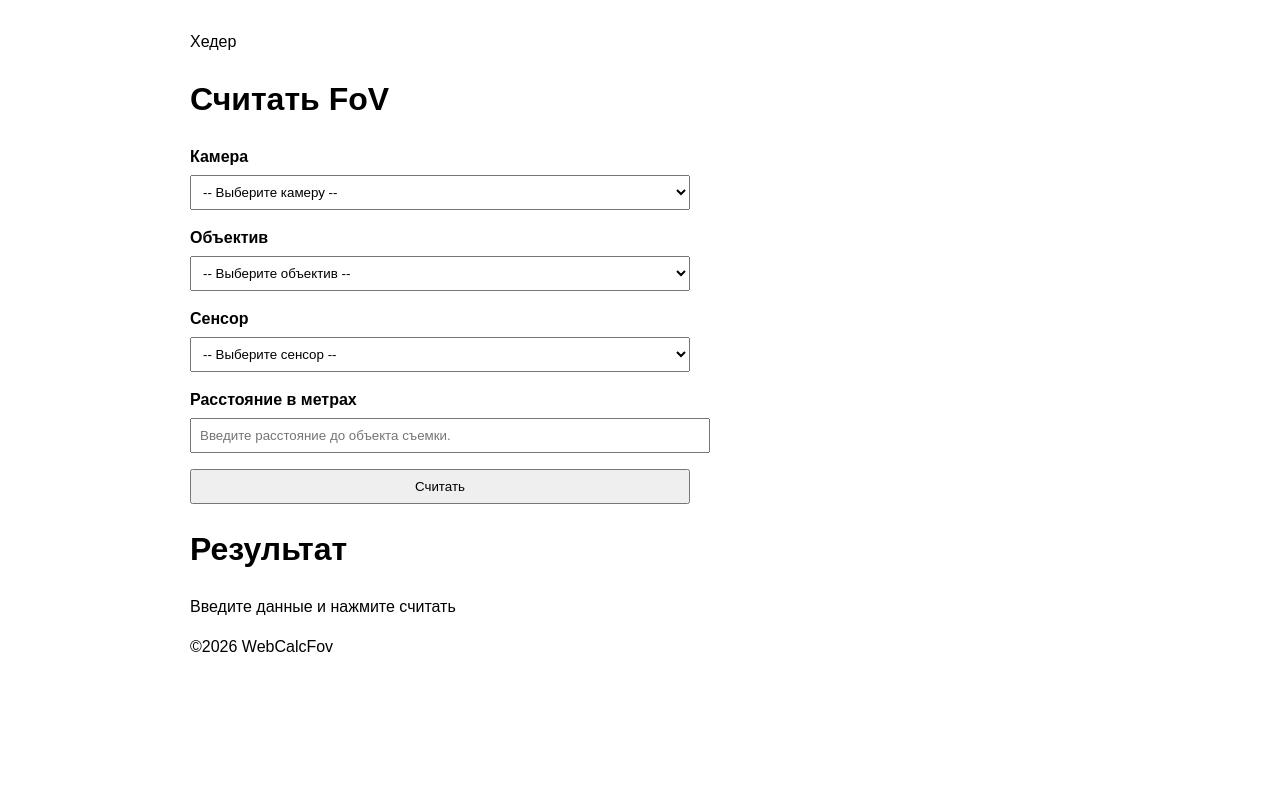
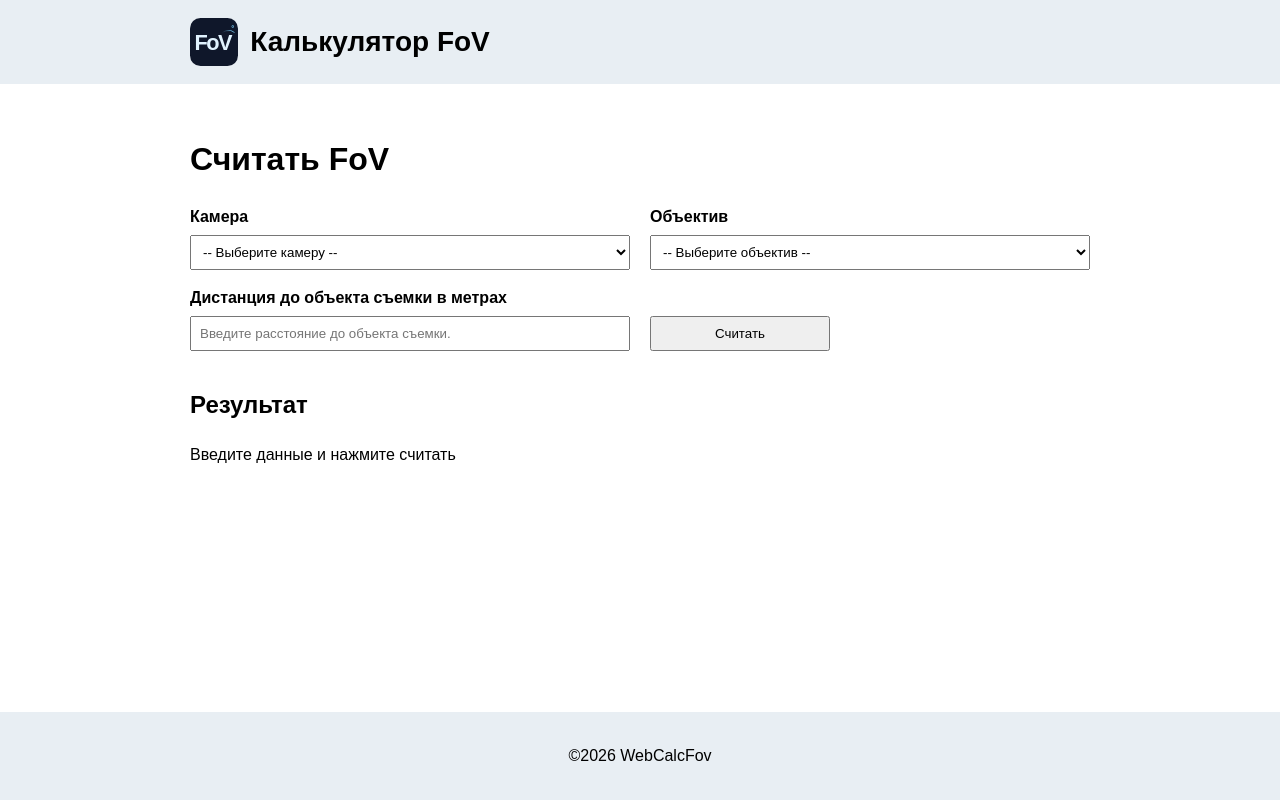
Before and after one commit to YuraEtalking/WebCalcFov, a Python web app: template templates/form.html in a window 1280 px wide. Run offline with Jinja, Linux system fonts and the light colour scheme; the template is opened without the code that fills it, so the values that code supplies are empty.

Commit message:
Немного причесал шаблон Миграции не пушу.

```diff
--- a/backend/core/admin/admin.py
+++ b/backend/core/admin/admin.py
@@ -6,6 +6,7 @@
 from .camera import CameraAdmin
 from .lens import LensAdmin
 from .sensor import SensorAdmin
+from .teleconverter import TeleconverterAdmin
 
 
 sync_engine = create_engine(settings.database_sync_url)
@@ -16,3 +17,4 @@
     admin.add_view(LensAdmin)
     admin.add_view(SensorAdmin)
     admin.add_view(CameraLensAdmin)
+    admin.add_view(TeleconverterAdmin)
--- a/backend/core/admin/camera_lens.py
+++ b/backend/core/admin/camera_lens.py
@@ -6,7 +6,7 @@
 class CameraLensAdmin(ModelView, model=CameraLens):
     name = 'Совместимость камеры и объектива'
     name_plural = 'Совместимости камер и объективов'
-    icon = 'fa-solid fa-puzzle-piece'
+    icon = 'fa-solid fa-camera-rotate'
 
     column_list = [
         CameraLens.camera,
--- a/backend/core/admin/lens.py
+++ b/backend/core/admin/lens.py
@@ -32,7 +32,7 @@
         Lens.is_active,
         Lens.created_at,
         Lens.updated_at,
-        'compatible_cameras'
+        'compatible_cameras',
     ]
     column_labels = {
         Lens.id: 'ID',
--- a/backend/core/base.py
+++ b/backend/core/base.py
@@ -1,6 +1,7 @@
 """Импорты для Alembic."""
 from .db import Base # noqa
-from backend.models import CameraLens  # noqa
+from backend.models import CameraLens, lens_teleconverter  # noqa
 from backend.models import Camera  # noqa
 from backend.models import Lens  # noqa
 from backend.models import Sensor  # noqa
+from backend.models import Teleconverter  # noqa
--- a/backend/main.py
+++ b/backend/main.py
@@ -1,12 +1,13 @@
 from fastapi import FastAPI
 from fastapi.staticfiles import StaticFiles
 
+from backend.core.logging_conf import setup_logger
 from backend.core.config import settings
 from backend.core.admin import setup_admin
 from backend.web.routers import web_router
 
 
-
+logger = setup_logger()
 app = FastAPI(title=settings.app_title, description=settings.app_description)
 app.mount(
     '/static',
--- a/backend/models/__init__.py
+++ b/backend/models/__init__.py
@@ -1,4 +1,5 @@
-from .associative_model import CameraLens
+from .associative_model import CameraLens, lens_teleconverter
 from .camera import Camera
 from .lens import Lens
 from .sensor import Sensor
+from .teleconverter import Teleconverter
--- a/static/css/styles.css
+++ b/static/css/styles.css
@@ -1,33 +1,148 @@
+html {
+    min-height: 100%;
+}
+
 body {
     font-family: Arial, sans-serif;
     max-width: 900px;
-    margin: 30px auto;
+    margin: 0 auto;
     line-height: 1.5;
+
+    min-height: 100vh;
+    display: flex;
+    flex-direction: column;
 }
+
+/* Header */
+header {
+    background-color: #e8eef3;
+    padding: 18px 20px;
+    margin-bottom: 30px;
+
+    width: 100vw;
+    margin-left: calc(50% - 50vw);
+    box-sizing: border-box;
+}
+
+.header-inner {
+    display: flex;
+    align-items: center;
+    justify-content: center;
+    gap: 12px;
+
+    /*
+      25vw — это середина левой половины экрана.
+      Делаем блок шириной 50vw, чтобы его центр был там.
+    */
+    width: 50vw;
+}
+
+.header-icon {
+    width: 48px;
+    height: 48px;
+}
+
+header h1 {
+    margin: 0;
+    color: #000;
+    font-size: 28px;
+    font-weight: bold;
+}
+
+/* Footer */
+footer {
+    background-color: #e8eef3;
+    padding: 16px 20px;
+    margin-top: auto;
+    text-align: center;
+    color: #000;
+
+    width: 100vw;
+    margin-left: calc(50% - 50vw);
+    box-sizing: border-box;
+}
+
+/* Поля формы */
 .field {
     margin-bottom: 16px;
 }
+
 label {
     display: block;
     margin-bottom: 6px;
     font-weight: bold;
 }
+
 input, textarea, select, button {
     padding: 8px;
     width: 100%;
     max-width: 500px;
+    box-sizing: border-box;
 }
+
+/* Камера и объектив в одну линию */
+.form-row {
+    display: flex;
+    gap: 20px;
+    align-items: flex-end;
+    margin-bottom: 16px;
+}
+
+.form-row .field {
+    flex: 1;
+    margin-bottom: 0;
+}
+
+.form-row select,
+.form-row input,
+.form-row button {
+    max-width: none;
+}
+
+/* Дистанция и кнопка в одну линию */
+.form-row-distance {
+    display: flex;
+    gap: 20px;
+    align-items: flex-end;
+    margin-bottom: 16px;
+}
+
+.form-row-distance .field {
+    flex: 1;
+    margin-bottom: 0;
+}
+
+.form-row-distance button {
+    flex: 0 0 180px;
+    max-width: 180px;
+}
+
 .inline {
     display: flex;
     gap: 16px;
     flex-wrap: wrap;
 }
+
 .inline label {
     display: inline;
     font-weight: normal;
     margin-left: 6px;
 }
+
 .inline-item {
     display: flex;
     align-items: center;
 }
+
+/* Блоки информации с телеконвертором */
+.result-row {
+    display: flex;
+    gap: 20px;
+    align-items: flex-end;
+    margin-bottom: 16px;
+}
+
+.result-row .field {
+    flex: 1;
+    margin-bottom: 0;
+}
--- a/templates/base.html
+++ b/templates/base.html
@@ -2,6 +2,7 @@
 <html lang="ru">
   <head>
     <meta charset="utf-8">
+    <link rel="icon" href="{{ url_for('static', path='fav/favicon.svg') }}" type="image/svg+xml">
     <title>{% block title %}{% endblock %}</title>
     <link rel="stylesheet" href="{{ url_for('static', path='css/styles.css') }}">
   </head>
--- a/templates/form.html
+++ b/templates/form.html
@@ -5,7 +5,7 @@
 {% block content %}
 <h1>Считать FoV</h1>
   <form action="/" method="post" enctype="multipart/form-data">
-
+    <div class="form-row">
         <div class="field">
             <label for="camera_id">Камера</label>
             <select id="camera_id" name="camera_id" required>
@@ -28,41 +28,53 @@
                 {% endfor %}
             </select>
         </div>
+    </div>
+    <div class="form-row-distance">
         <div class="field">
-            <label for="sensor_id">Сенсор</label>
-            <select id="sensor_id" name="sensor_id" required>
-                <option value="">-- Выберите сенсор --</option>
-                {% for sensor in sensors %}
-                  <option value="{{ sensor.id }}" {% if data and data.sensor.id == sensor.id %}selected{% endif %}>
-                      {{ sensor.sensor_type.value }}
-                  </option>
-                {% endfor %}
-            </select>
-        </div>
-
-      <!-- text -->
-        <div class="field">
-            <label for="distance">Расстояние в метрах</label>
+            <label for="distance">Дистанция до объекта съемки в метрах</label>
             <input type="text" id="distance" name="distance" placeholder="Введите расстояние до объекта съемки." value="{{ data.distance if data else '' }}" required>
         </div>
 
-        <!-- submit / reset / button -->
+        <!-- submit -->
         <div class="field inline">
             <button type="submit">Считать</button>
         </div>
+    </div>
+  </form>
 
-  </form>
 <div class="container">
-    <h1>Результат</h1>
+
+    <h2>Результат</h2>
       {% if data %}
+
+        <h3>Оборудование:</h3>
         <ul>
           <li>Камера: <span class="value">{{ data.camera }}</span></li>
           <li>Объектив: <span class="value">{{ data.lens }}</span></li>
           <li>Сенсор: <span class="value">{{ data.sensor }}</span></li>
-        <li>Дистанция: <span class="value">{{ data.distance }} м.</span></li>
-        <li>width: <span class="value">{{ result.width }}</span></li>
-        <li>height: <span class="value">{{ result.height }}</span></li>
         </ul>
+      </div>
+
+        <h3>Расчеты</h3>
+          <h4>Без телеконвертора:</h4>
+          <ul>
+            <li>Фокусное расстояние: <span class="value">{{ result.focal }} mm</span></li>
+            <li>Ширина кадра: <span class="value">{{ result.width }}</span></li>
+            <li>Высота кадра: <span class="value">{{ result.height }}</span></li>
+          </ul>
+
+
+        {% if result.with_teleconverter %}
+          {% for result_tc in result.with_teleconverter %}
+              <h4>C телеконвертором <span class="value">{{ result_tc.name }} x</span></h4>
+                <ul>
+                  <li>Фокусное расстояние: <span class="value">{{ result_tc.focal }} mm</span></li>
+                  <li>Ширина кадра: <span class="value">{{ result_tc.width }}</span></li>
+                  <li>Высота кадра: <span class="value">{{ result_tc.height }}</span></li>
+                </ul>
+          {% endfor %}
+        {% endif %}
+
       {% else %}
         <span class="value">Введите данные и нажмите считать</span>
       {% endif %}
--- a/templates/includes/header.html
+++ b/templates/includes/header.html
@@ -1 +1,10 @@
-<header>Хедер</header>
+<header>
+  <div class="header-inner">
+    <img
+      class="header-icon"
+      src="{{ url_for('static', path='fav/favicon.svg') }}"
+      alt=""
+    >
+    <h1>Калькулятор FoV</h1>
+  </div>
+</header>
```
Also changed, not shown: backend/core/admin/teleconverter.py (added, +57 -0 lines), backend/core/constants.py (+7 -0 lines), backend/core/logging_conf.py (added, +38 -0 lines), backend/models/associative_model.py (+10 -1 lines), backend/models/lens.py (+11 -5 lines), backend/models/teleconverter.py (added, +37 -0 lines), backend/services/calc_fov.py (+40 -10 lines), backend/web/routers.py (+10 -10 lines), static/fav/favicon.svg (added). Lines whose indentation alone changed are shown as unchanged.
